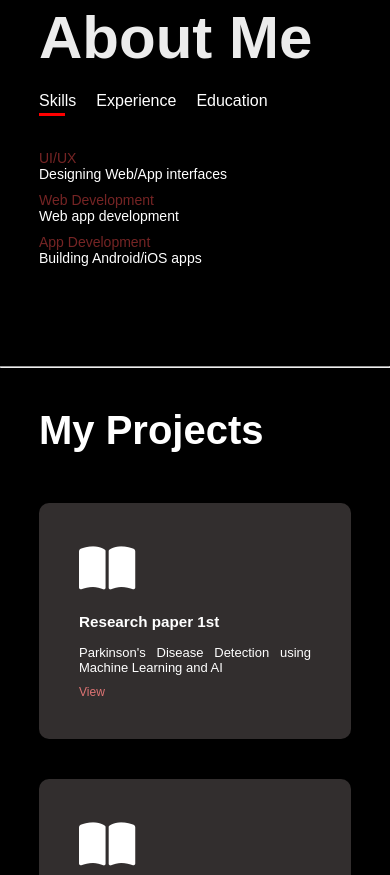
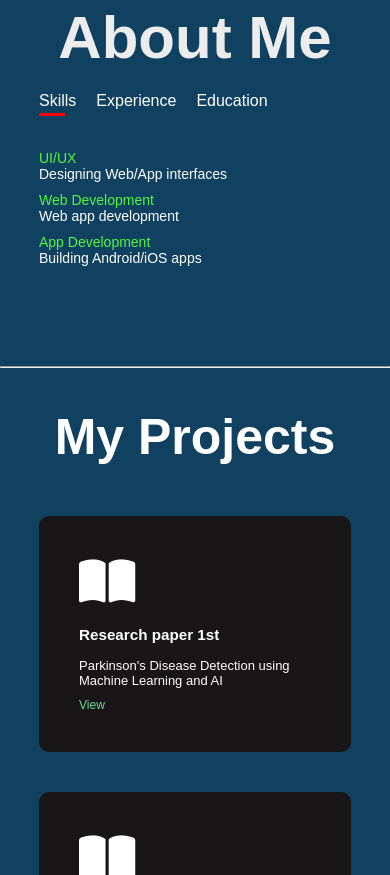
Before and after one commit to emergingravi/PRODIGY_WD_04, a plain HTML site: page index.html in a window 390 px wide. Shown: the part 1125-2000 px from the top of the page. Drawn offline with Linux system fonts and the light colour scheme.

Commit message:
Update 2 index.css

```diff
--- a/index.css
+++ b/index.css
@@ -8,7 +8,7 @@ html{
     scroll-behavior: smooth;
 }
 body{
-    background:#000000;
+    background:#114161;
     color: #fff;
 }
 #header {
@@ -122,7 +122,7 @@ nav ul li a:hover::after{
     margin: 10px 0;
 }
 .tab-contents ul li span{
-    color: #752424;
+    color: #50f840;
     font-size: 14px;
 }
 .tab-contents{
@@ -144,7 +144,7 @@ nav ul li a:hover::after{
     margin-top: 50px;
 }
 .services-list div{
-    background-color: rgb(50, 46, 46);
+    background-color: rgb(24, 22, 22);
     padding: 40px;
     font-size: 13px;
     font-weight: 300;
@@ -155,20 +155,19 @@ nav ul li a:hover::after{
     font-size: 50px;
     margin-bottom: 20px;
 }
-.services-list div h2{
-    font-size: 30px;
-    font-weight: 500;
-    margin-bottom: 15px;
-}
+
 .services-list div a{
     text-decoration: none;
-    color: #df7474;
+    color: #74df9d;
     font-size: 12px;
     margin-top: 10px;
     display: inline-block;
 }
+.services-list div p{
+    text-align: left;
+}
 .services-list div:hover{
-    background-color: #ed3f3f;
+    background-color: #2b5abe;
     transform: translateY(-10px);
 }
 /* portfolio */
@@ -235,14 +234,14 @@ p{
     transform: scale(1.5);
 }
 .work:hover .layer{
-    height: 90%;
+    height: 60%;
 }
 .button{
     display: block;
     margin: 50px auto;
     width: fit-content;
     border-radius: 6px;
-    border: 1px solid red;
+    border: 1px solid rgb(219, 208, 208);
     padding: 14px 50px;
     text-decoration: none;
     color:#fff;
@@ -359,7 +358,9 @@ nav .fa-solid{
 
     }
     .subtitle{
-        font-size: 40px;
+        font-size: 50px;
+        margin: auto;
+        text-align: center;
     }
     .about-col-1 ,.about-col-2{
         flex-basis: 100%;
```
